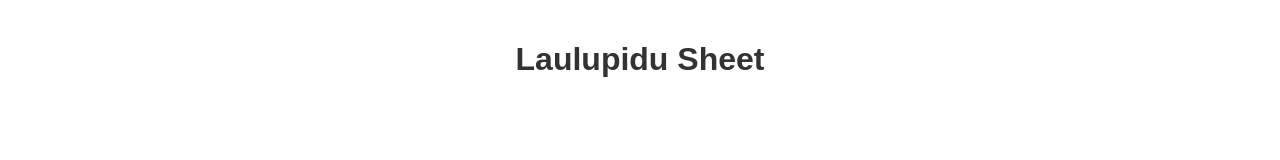
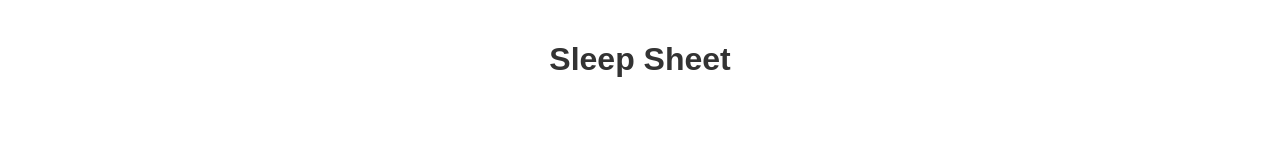
Before and after one commit to GrumpsCat/laulupidu-sheet, a plain HTML site: page index.html in a window 1280 px wide. Shown: the top 160 px of the page. Drawn offline with Linux system fonts and the light colour scheme.

Commit message:
Update index.html

```diff
--- a/index.html
+++ b/index.html
@@ -3,7 +3,7 @@
 <head>
 <meta charset="UTF-8">
 <meta name="viewport" content="width=device-width, initial-scale=1.0">
-<title>Laulupidu Sheet</title>
+<title>Sleep Sheet</title>
 <style>
     body {
         font-family: Arial, sans-serif;
@@ -44,7 +44,7 @@
 <body>
 
 <div class="header">
-    <h1>Laulupidu Sheet</h1>
+    <h1>Sleep Sheet</h1>
 </div>
 
 <div class="container">
```
